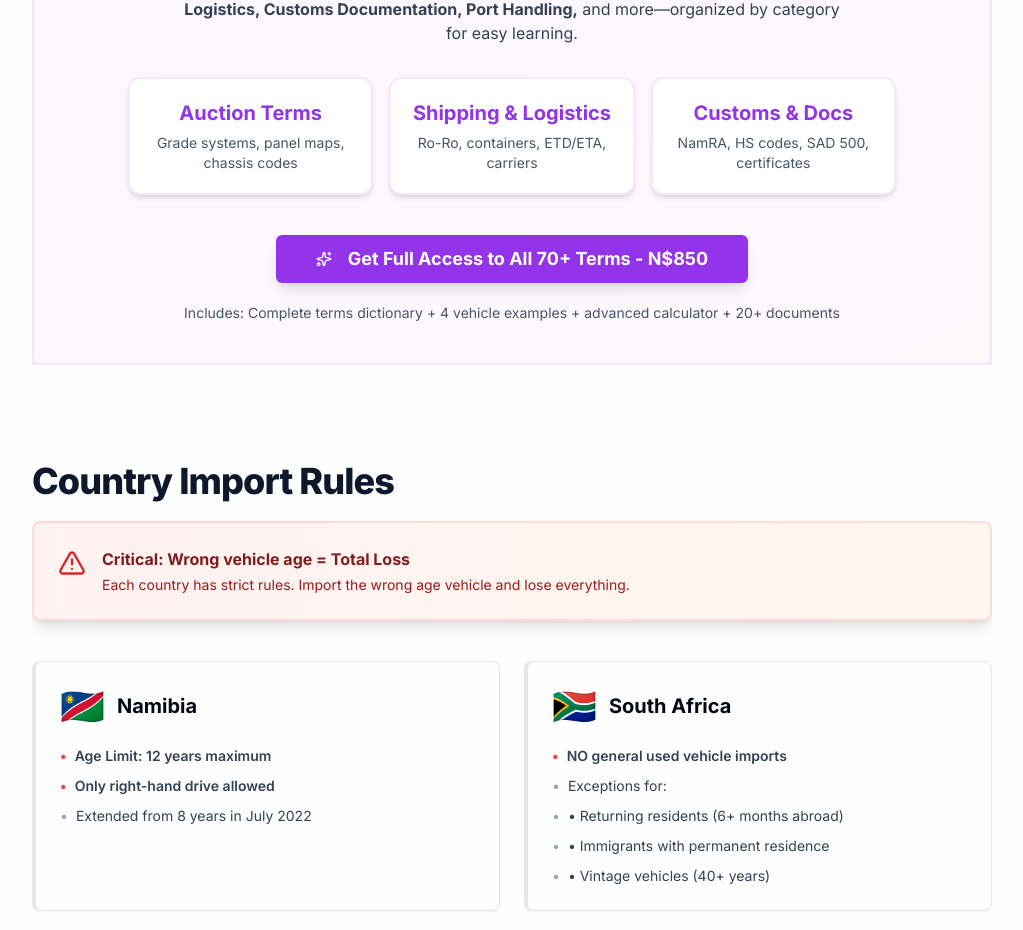
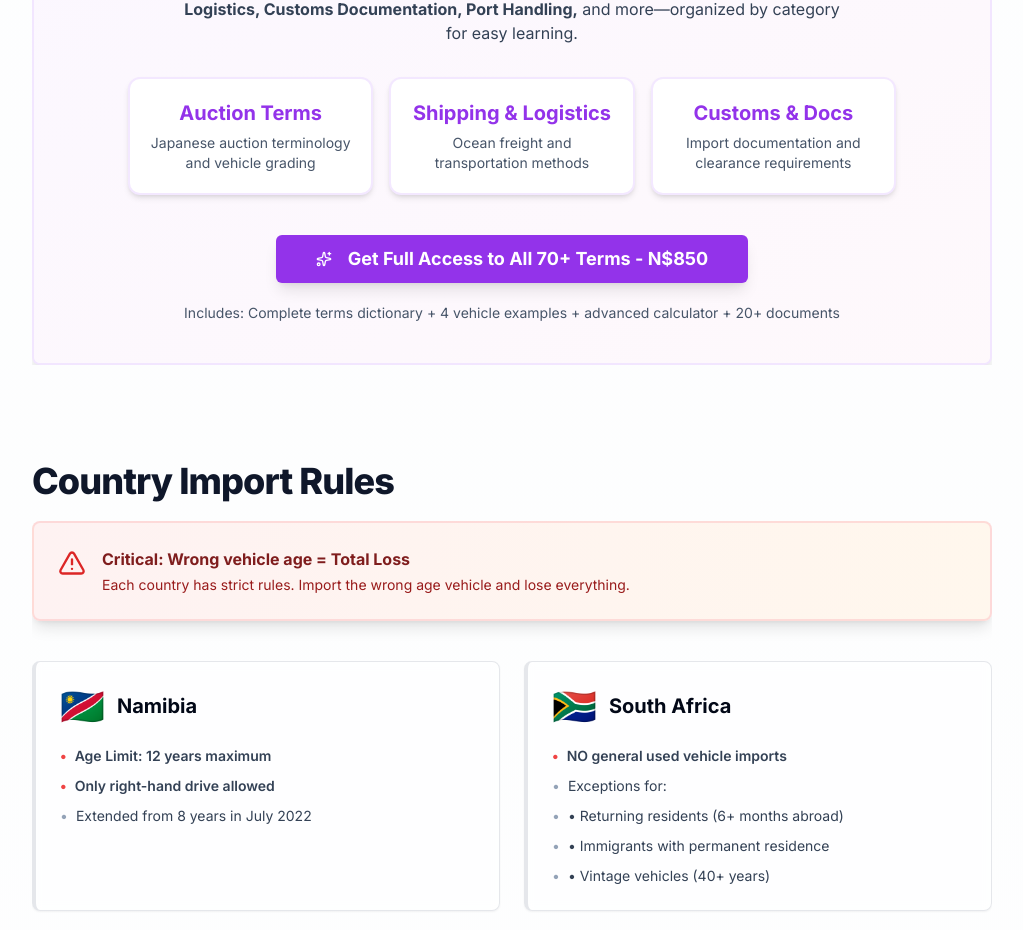
Before and after one commit to Mvula88/calculator, a Next.js app: page /import-guide in a window 1280 px wide. Shown: the part 3331-4261 px from the top of the page, without its empty margins (128-1151 px from the left). Built offline with nearby package versions, Linux system fonts and the light colour scheme; no server answers.

Commit message:
Initial commit - clean structure

```diff
--- a/app/import-guide/page.tsx
+++ b/app/import-guide/page.tsx
@@ -306,9 +306,9 @@ export default function PublicImportGuide() {
 
               <div className="grid grid-cols-1 sm:grid-cols-3 gap-4 mb-8 sm:mb-10 max-w-3xl mx-auto">
                 {[
-                  { title: 'Auction Terms', desc: 'Grade systems, panel maps, chassis codes' },
-                  { title: 'Shipping & Logistics', desc: 'Ro-Ro, containers, ETD/ETA, carriers' },
-                  { title: 'Customs & Docs', desc: 'NamRA, HS codes, SAD 500, certificates' }
+                  { title: 'Auction Terms', desc: 'Japanese auction terminology and vehicle grading' },
+                  { title: 'Shipping & Logistics', desc: 'Ocean freight and transportation methods' },
+                  { title: 'Customs & Docs', desc: 'Import documentation and clearance requirements' }
                 ].map((cat, idx) => (
                   <div key={idx} className="bg-white rounded-xl p-4 sm:p-5 border-2 border-purple-100 shadow-md hover:shadow-lg transition-shadow">
                     <div className="text-lg sm:text-xl font-bold text-purple-600 mb-1.5">{cat.title}</div>
```
